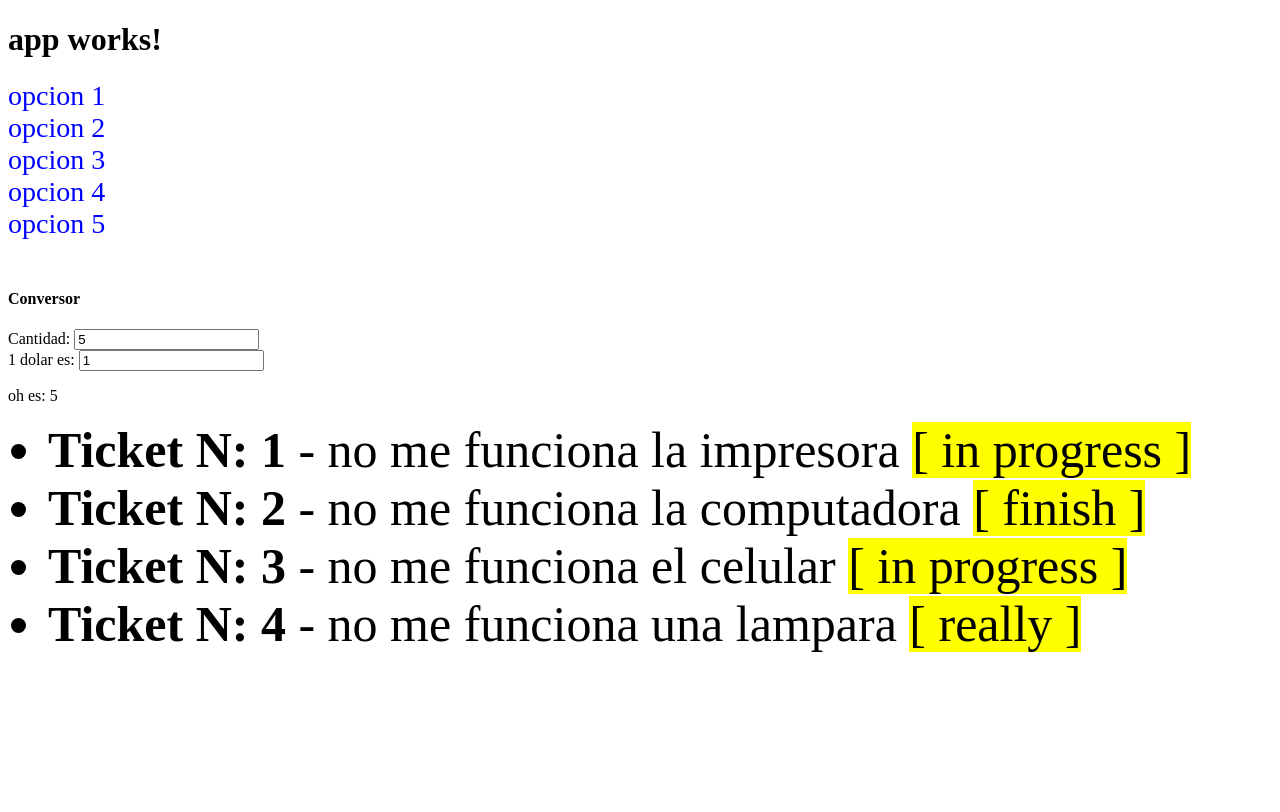
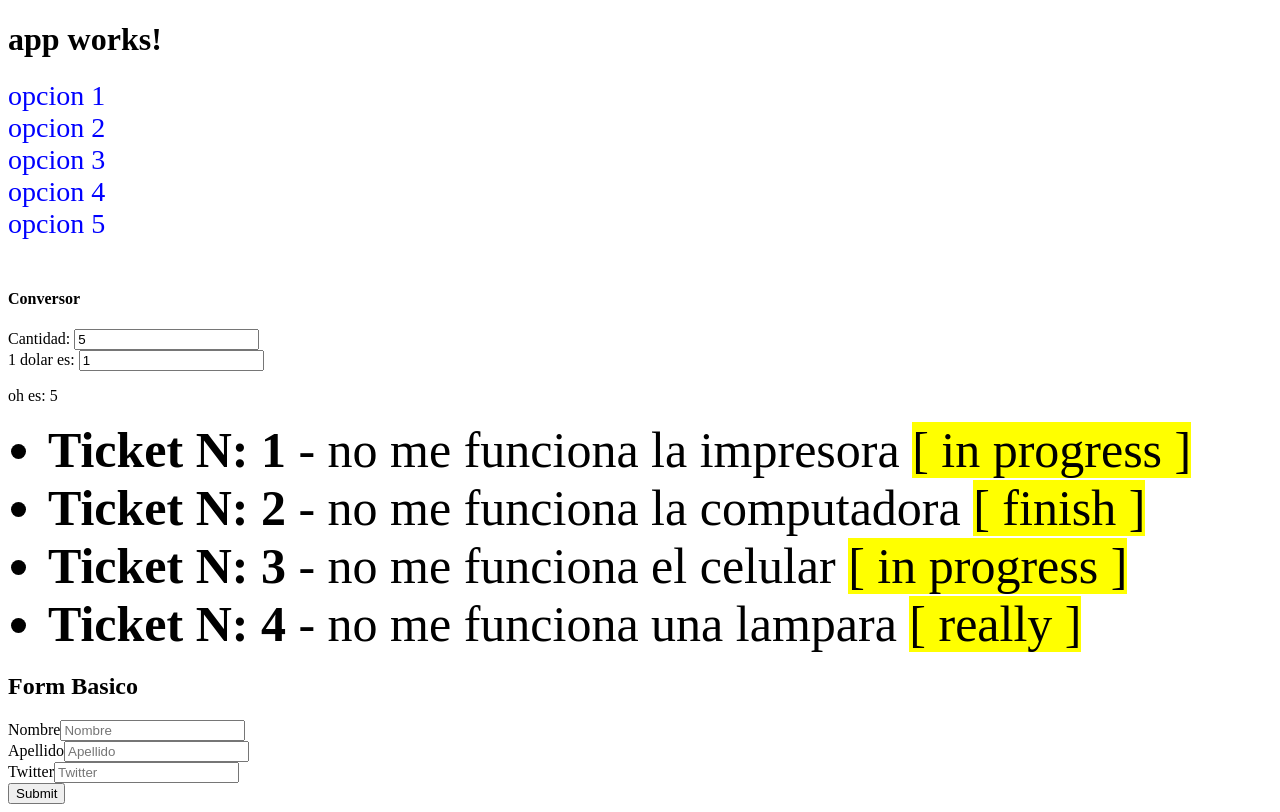
Before and after one commit to daguiheso/CDWA, an Angular app: page / in a window 1280 px wide. Built offline with nearby package versions, Linux system fonts and the light colour scheme.

Commit message:
Create basic form

```diff
--- a/src/app/app.component.html
+++ b/src/app/app.component.html
@@ -19,3 +19,29 @@
     <span hightlight>[ {{i.estado}} ]</span>
   </li>
 </ul>
+
+<h2>Form Basico</h2>
+<form #f="ngForm" (ngSubmit)="onSubmit(f.value)">
+  <div>
+    <label for="nameInput">Nombre</label>
+    <input type="text"
+           id="nameInput"
+           placeholder="Nombre"
+           name="nombre" ngModel>
+  </div>
+  <div>
+    <label for="apellidoInput">Apellido</label>
+    <input type="text"
+           id="apellidoInput"
+           placeholder="Apellido"
+           name="apellido" ngModel>
+  </div>
+  <div>
+    <label for="twitterInput">Twitter</label>
+    <input type="text"
+           id="twitterInput"
+           placeholder="Twitter"
+           name="twitter" ngModel>
+  </div>
+  <button type="submit">Submit</button>
+</form>
--- a/src/app/app.component.ts
+++ b/src/app/app.component.ts
@@ -32,4 +32,8 @@ export class AppComponent {
   cantidad = 5;
   factor = 1;
 
+  onSubmit(form:any): void {
+    console.log('El formulario tiene', form);
+  }
+
 }
```
